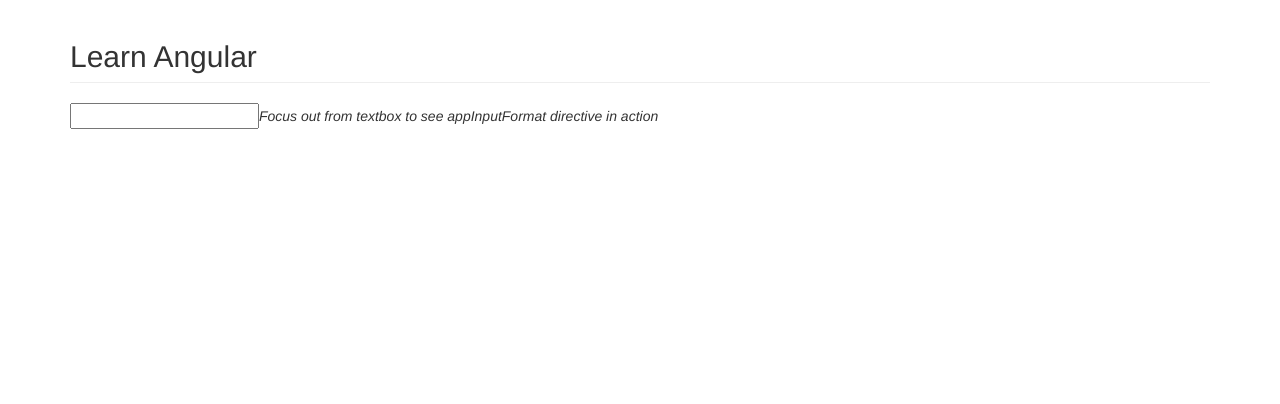
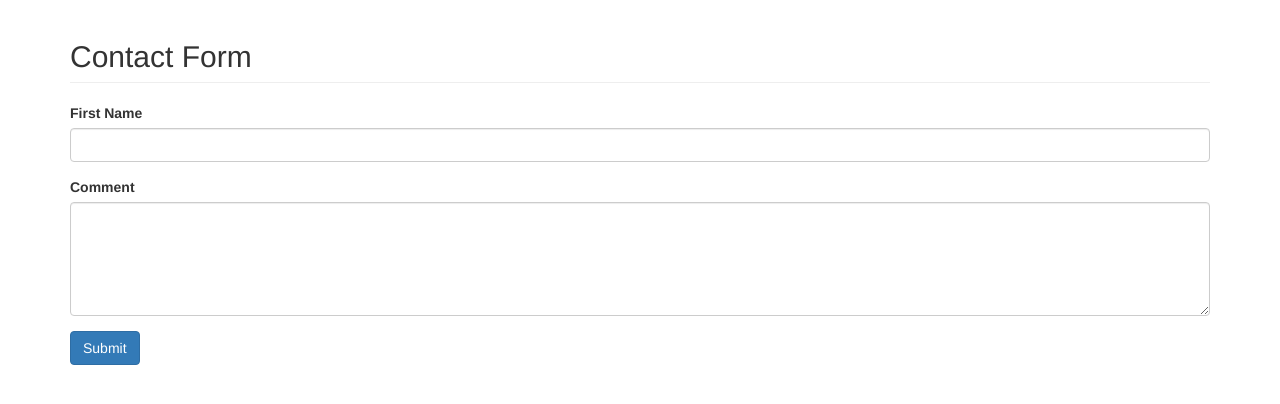
Before and after one commit to palashmon/learn-angular4, an Angular app: page / in a window 1280 px wide. Shown: the top 404 px of the page. Built offline with nearby package versions, Linux system fonts and the light colour scheme.

Commit message:
Building a simple bootstrap form

```diff
--- a/src/app/app.component.html
+++ b/src/app/app.component.html
@@ -1,8 +1,5 @@
 <!--The content below is only a placeholder and can be replaced.-->
 
 <div class="container">
-    <h2 class="page-header">Learn Angular</h2>
-
-    <input type="text" [appInputFormat]="'uppercase'">
-    <em>Focus out from textbox to see appInputFormat directive in action</em>
+    <contact-form></contact-form>
 </div>
--- a/src/app/app.module.ts
+++ b/src/app/app.module.ts
@@ -12,6 +12,7 @@ import { CourseComponent } from './course/course.component';
 import { FavoriteComponent } from './favorite/favorite.component';
 import { PanelComponent } from './panel/panel.component';
 import { InputFormatDirective } from './input-format.directive';
+import { ContactFormComponent } from './contact-form/contact-form.component';
 
 @NgModule({
     declarations: [
@@ -23,7 +24,8 @@ import { InputFormatDirective } from './input-format.directive';
         DefaultPipe,
         FavoriteComponent,
         PanelComponent,
-        InputFormatDirective
+        InputFormatDirective,
+        ContactFormComponent
     ],
     imports: [BrowserModule, FormsModule],
     providers: [CoursesService],
--- /dev/null
+++ b/src/app/contact-form/contact-form.component.html
@@ -0,0 +1,12 @@
+<h2 class="page-header">Contact Form</h2>
+<form action="">
+    <div class="form-group">
+        <label for="firstName">First Name</label>
+        <input id="firstName" type="text" class="form-control">
+    </div>
+    <div class="form-group">
+        <label for="comment">Comment</label>
+        <textarea id="comment" cols="30" rows="5" class="form-control"></textarea>
+    </div>
+    <button class="btn btn-primary">Submit</button>
+</form>
--- /dev/null
+++ b/src/app/contact-form/contact-form.component.ts
@@ -0,0 +1,13 @@
+import { Component, OnInit } from '@angular/core';
+
+@Component({
+   // tslint:disable-next-line:component-selector
+   selector: 'contact-form',
+   templateUrl: './contact-form.component.html',
+   styleUrls: ['./contact-form.component.css']
+})
+export class ContactFormComponent implements OnInit {
+   constructor() {}
+
+   ngOnInit() {}
+}
```
Also changed, not shown: src/app/contact-form/contact-form.component.css (added), 1 other file (tests, documents, lock files or other folders).
